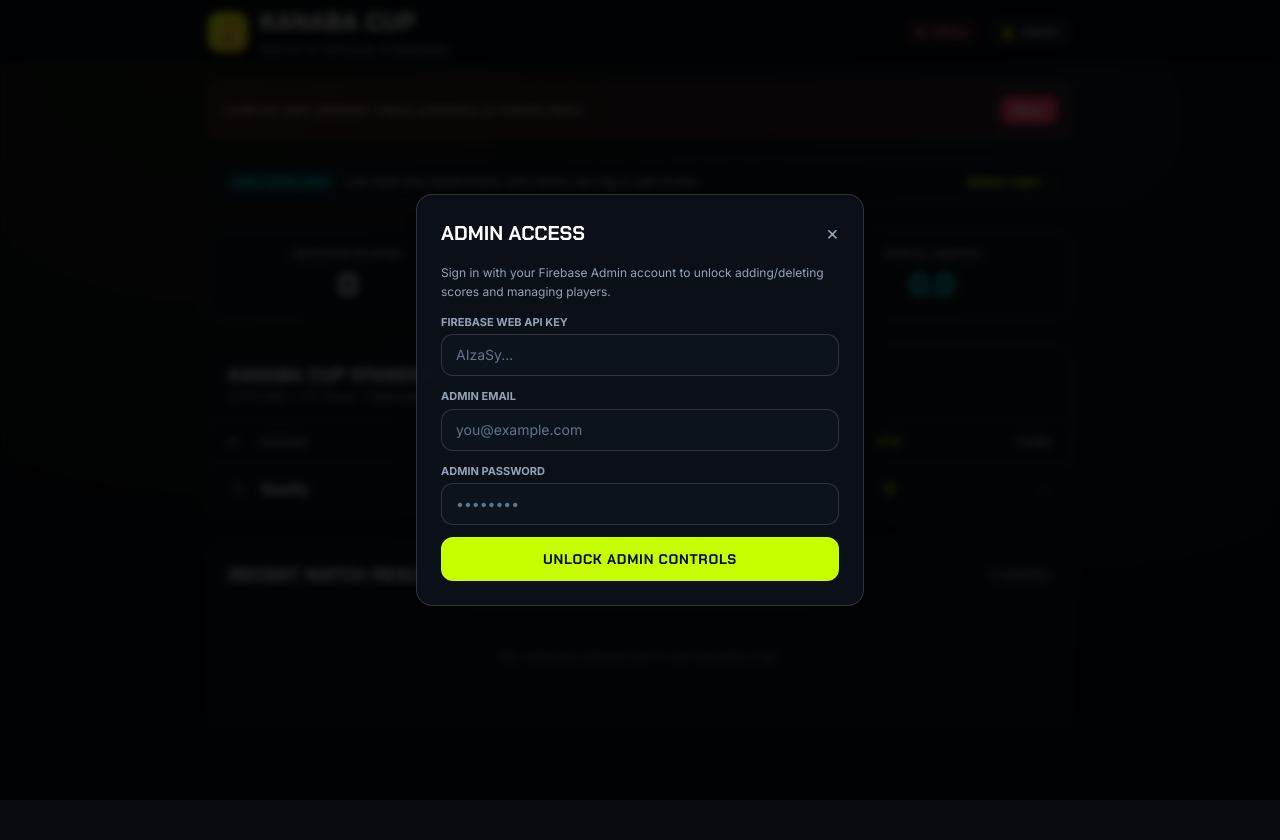
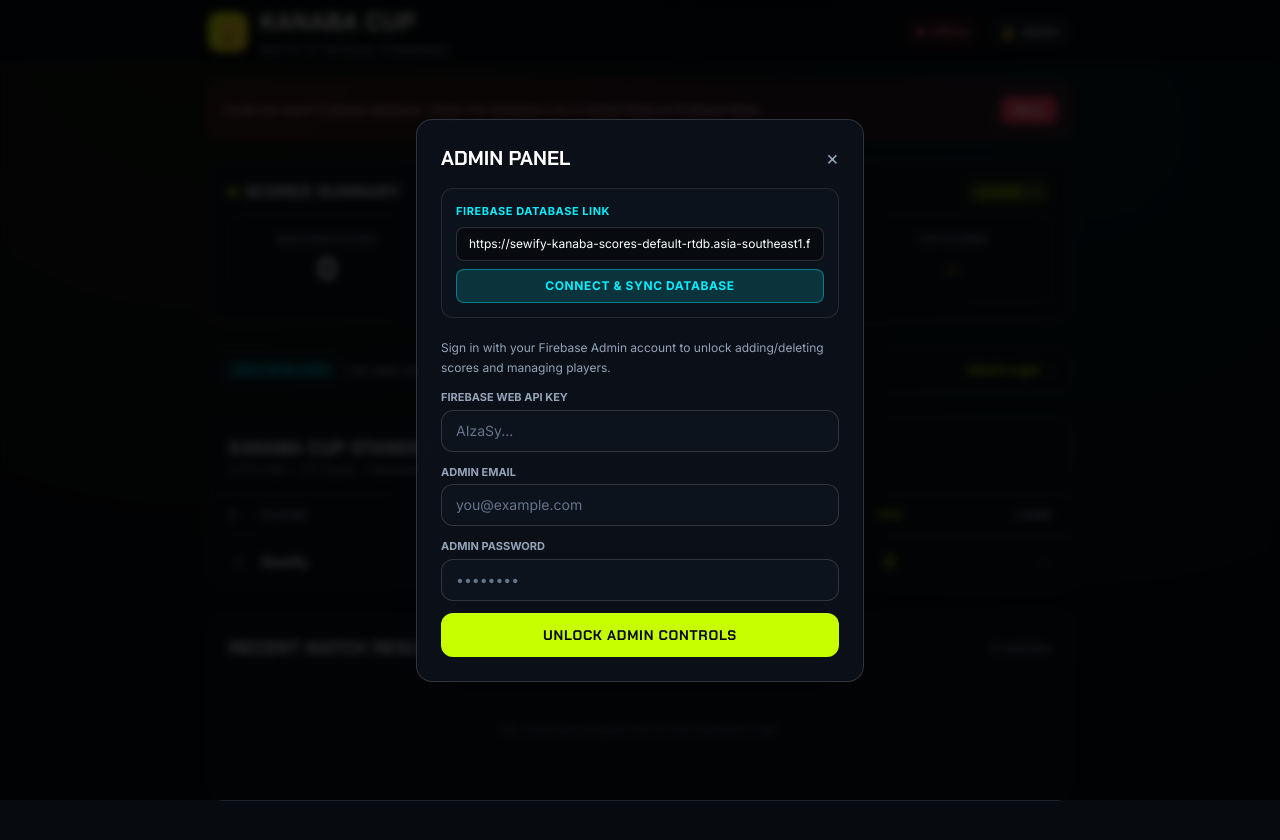
Before and after one commit to fadlyoo/Sweify-kanaba-cup, a plain HTML site: page index.html in a window 1280 px wide. Both pictures are taken after a click on the button "Admin Login →". Before the commit the page ends 800 px from the top, so only its background shows below. Drawn offline with nearby package versions, Linux system fonts and the light colour scheme; no server answers.

Commit message:
Update index.html

```diff
--- a/index.html
+++ b/index.html
@@ -95,6 +95,44 @@
 
   <main class="max-w-4xl mx-auto px-4 pt-5 space-y-6">
 
+    <!-- TOP OF BODY: Scores Summary Hero Section -->
+    <section class="glass-card rounded-2xl p-4 sm:p-5 border-white/10">
+      <div class="flex items-center justify-between mb-3">
+        <div class="flex items-center gap-2">
+          <span class="w-2 h-2 rounded-full bg-volt"></span>
+          <h2 class="font-display font-bold text-sm sm:text-base uppercase tracking-wider text-white">Scores Summary</h2>
+        </div>
+        <span id="summaryLeaderBadge" class="text-[11px] font-bold uppercase tracking-wider px-2.5 py-1 rounded-full bg-volt/15 text-volt">
+          Leader: —
+        </span>
+      </div>
+
+      <div class="grid grid-cols-2 sm:grid-cols-4 gap-3">
+        <div class="bg-pitch-900/90 border border-white/5 rounded-xl p-3.5 text-center">
+          <p class="text-[10px] font-bold uppercase tracking-wider text-slate-400">Matches Played</p>
+          <p id="statMatches" class="font-display font-bold text-2xl sm:text-3xl text-white mt-1">0</p>
+        </div>
+        <div class="bg-pitch-900/90 border border-white/5 rounded-xl p-3.5 text-center">
+          <p class="text-[10px] font-bold uppercase tracking-wider text-slate-400">Total Goals</p>
+          <p id="statGoals" class="font-display font-bold text-2xl sm:text-3xl text-volt mt-1">0</p>
+        </div>
+        <div class="bg-pitch-900/90 border border-white/5 rounded-xl p-3.5 text-center">
+          <p class="text-[10px] font-bold uppercase tracking-wider text-slate-400">Goals / Match</p>
+          <p id="statAvgGoals" class="font-display font-bold text-2xl sm:text-3xl text-cyan mt-1">0.0</p>
+        </div>
+        <div class="bg-pitch-900/90 border border-white/5 rounded-xl p-3.5 text-center">
+          <p class="text-[10px] font-bold uppercase tracking-wider text-slate-400">Top Scorer</p>
+          <p id="statTopScorer" class="font-display font-bold text-base sm:text-lg text-amber-300 mt-2 truncate">—</p>
+        </div>
+      </div>
+
+      <!-- Latest Match Highlight Strip -->
+      <div id="latestMatchStrip" class="hidden mt-3 pt-3 border-t border-white/10 flex items-center justify-between text-xs text-slate-300">
+        <span class="text-[10px] font-bold uppercase tracking-wider text-slate-400">Latest Result</span>
+        <span id="latestMatchText" class="font-semibold text-white"></span>
+      </div>
+    </section>
+
     <!-- Mode Status Banner -->
     <div id="modeBanner" class="glass-card rounded-2xl px-4 py-3 flex items-center justify-between gap-3 text-xs">
       <div class="flex items-center gap-2 text-slate-300">
@@ -167,22 +205,6 @@
       </div>
     </section>
 
-    <!-- Tournament Summary Stats -->
-    <section class="grid grid-cols-3 gap-3">
-      <div class="glass-card rounded-2xl p-4 text-center">
-        <p class="text-[11px] font-bold uppercase tracking-wider text-slate-400">Matches Played</p>
-        <p id="statMatches" class="font-display font-bold text-2xl sm:text-3xl text-white mt-1">0</p>
-      </div>
-      <div class="glass-card rounded-2xl p-4 text-center">
-        <p class="text-[11px] font-bold uppercase tracking-wider text-slate-400">Total Goals</p>
-        <p id="statGoals" class="font-display font-bold text-2xl sm:text-3xl text-volt mt-1">0</p>
-      </div>
-      <div class="glass-card rounded-2xl p-4 text-center">
-        <p class="text-[11px] font-bold uppercase tracking-wider text-slate-400">Goals / Match</p>
-        <p id="statAvgGoals" class="font-display font-bold text-2xl sm:text-3xl text-cyan mt-1">0.0</p>
-      </div>
-    </section>
-
     <!-- Live Standings Leaderboard -->
     <section class="glass-card rounded-2xl overflow-hidden">
       <div class="px-5 py-4 border-b border-white/10 flex flex-wrap items-center justify-between gap-2">
@@ -238,16 +260,28 @@
 
   </main>
 
-  <!-- Admin Login Modal -->
+  <!-- Admin Panel Modal -->
   <div id="adminModal" class="hidden fixed inset-0 z-50 bg-black/80 backdrop-blur-sm flex items-center justify-center p-4">
-    <div class="glass-card rounded-2xl max-w-md w-full p-6 border border-white/15 shadow-2xl space-y-4">
+    <div class="glass-card rounded-2xl max-w-md w-full p-6 border border-white/15 shadow-2xl space-y-4 max-h-[90vh] overflow-y-auto">
       <div class="flex items-center justify-between">
-        <h3 class="font-display font-bold text-xl uppercase text-white">Admin Access</h3>
+        <h3 class="font-display font-bold text-xl uppercase text-white">Admin Panel</h3>
         <button onclick="closeAdminModal()" class="text-slate-400 hover:text-white text-xl leading-none">&times;</button>
       </div>
 
+      <!-- Firebase Database Link Connection Field (Always accessible in Admin Panel) -->
+      <div class="p-3.5 rounded-xl bg-pitch-900/90 border border-white/10 space-y-2">
+        <div class="flex items-center justify-between">
+          <label class="block text-[11px] font-bold uppercase tracking-wider text-cyan">Firebase Database Link</label>
+          <span id="dbSavedToast" class="hidden text-[10px] font-bold text-emerald-400">Connected!</span>
+        </div>
+        <input id="fbDbUrlInput" type="url" placeholder="https://your-project-default-rtdb.firebaseio.com" class="w-full bg-pitch-950 border border-white/15 rounded-lg px-3 py-2 text-xs text-white placeholder-slate-500 focus:outline-none focus:border-cyan" />
+        <button type="button" onclick="updateDatabaseUrl()" class="w-full py-2 rounded-lg bg-cyan/15 hover:bg-cyan/25 border border-cyan/40 text-cyan font-bold text-xs uppercase tracking-wider transition">
+          Connect & Sync Database
+        </button>
+      </div>
+
       <!-- Logged Out Form -->
-      <div id="adminLoginForm" class="space-y-3">
+      <div id="adminLoginForm" class="space-y-3 pt-1">
         <p class="text-xs text-slate-400 leading-relaxed">
           Sign in with your Firebase Admin account to unlock adding/deleting scores and managing players.
         </p>
@@ -315,9 +349,15 @@
   </datalist>
 
   <script>
-    // Hardcoded Firebase Realtime Database URL & Room Path
-    const DB_URL = "https://sewify-kanaba-scores-default-rtdb.asia-southeast1.firebasedatabase.app";
+    // Default Firebase Realtime Database URL & Room Path
+    const DEFAULT_DB_URL = "https://sewify-kanaba-scores-default-rtdb.asia-southeast1.firebasedatabase.app";
     const ROOM_PATH = "rooms/KANABA-CUP-FC27";
+
+    function normalizeDbUrl(url) {
+      return String(url || DEFAULT_DB_URL).trim().replace(/\/+$/, "");
+    }
+
+    let dbUrl = normalizeDbUrl(localStorage.getItem("kc_fb_dburl") || DEFAULT_DB_URL);
 
     // Application State
     let state = {
@@ -337,6 +377,25 @@
       return Boolean(auth.idToken && auth.apiKey);
     }
 
+    // Save & Connect Firebase Database URL from Admin Panel
+    async function updateDatabaseUrl() {
+      const input = document.getElementById("fbDbUrlInput");
+      const raw = input.value.trim();
+      if (!raw || !raw.startsWith("http")) {
+        alert("Please enter a valid Firebase Realtime Database URL (starting with https://).");
+        return;
+      }
+      dbUrl = normalizeDbUrl(raw);
+      localStorage.setItem("kc_fb_dburl", dbUrl);
+      input.value = dbUrl;
+
+      const toast = document.getElementById("dbSavedToast");
+      toast.classList.remove("hidden");
+      setTimeout(() => toast.classList.add("hidden"), 2500);
+
+      await fetchCloudData();
+    }
+
     // Sanitize players list: always remove "Kanaba" if ever present
     function sanitizePlayers(list) {
       const cleaned = (Array.isArray(list) ? list : ["Sewify"])
@@ -349,7 +408,7 @@
     async function fetchCloudData() {
       setSyncStatus("syncing", "Syncing...");
       try {
-        const res = await fetch(`${DB_URL}/${ROOM_PATH}.json`);
+        const res = await fetch(`${dbUrl}/${ROOM_PATH}.json`);
         if (!res.ok) throw new Error(`HTTP ${res.status}`);
         const data = await res.json();
 
@@ -361,7 +420,6 @@
           state.players = cleanedPlayers;
           state.matches = rawMatches.filter(Boolean).sort((a, b) => (b.timestamp || 0) - (a.timestamp || 0));
 
-          // If "Kanaba" was still sitting in the database and Admin is signed in, clean it permanently
           if (isAdmin() && rawPlayers.some(p => String(p).trim().toLowerCase() === "kanaba")) {
             await saveCloudData();
           }
@@ -375,7 +433,7 @@
       } catch (err) {
         console.error(err);
         setSyncStatus("error", "Offline");
-        showAlert("Could not reach database. Check connection or Firebase Rules.");
+        showAlert("Could not reach Firebase database. Check the Database Link in Admin Panel or Firebase Rules.");
       }
     }
 
@@ -409,7 +467,7 @@
 
       setSyncStatus("syncing", "Saving...");
       try {
-        const url = `${DB_URL}/${ROOM_PATH}.json?auth=${encodeURIComponent(auth.idToken)}`;
+        const url = `${dbUrl}/${ROOM_PATH}.json?auth=${encodeURIComponent(auth.idToken)}`;
         const res = await fetch(url, {
           method: "PUT",
           headers: { "Content-Type": "application/json" },
@@ -442,7 +500,7 @@
       } catch (err) {
         console.error(err);
         setSyncStatus("error", "Save Failed");
-        showAlert("Failed to save to Firebase. Check your internet connection.");
+        showAlert("Failed to save to Firebase. Check your internet connection or Database Link.");
         return false;
       }
     }
@@ -658,11 +716,12 @@
 
     // Render Functions
     function renderAll() {
+      const standings = computeStandings();
       updateAdminUI();
+      renderStats(standings);
       renderPlayerSelects();
-      renderStandings();
+      renderStandings(standings);
       renderMatches();
-      renderStats();
     }
 
     function updateAdminUI() {
@@ -704,8 +763,7 @@
       }
     }
 
-    function renderStandings() {
-      const rows = computeStandings();
+    function renderStandings(rows) {
       const tbody = document.getElementById("standingsBody");
       const admin = isAdmin();
 
@@ -823,7 +881,7 @@
       }).join("");
     }
 
-    function renderStats() {
+    function renderStats(standings) {
       const totalMatches = state.matches.length;
       const totalGoals = state.matches.reduce((sum, m) => sum + (m.homeScore || 0) + (m.awayScore || 0), 0);
       const avg = totalMatches > 0 ? (totalGoals / totalMatches).toFixed(1) : "0.0";
@@ -831,11 +889,35 @@
       document.getElementById("statMatches").textContent = totalMatches;
       document.getElementById("statGoals").textContent = totalGoals;
       document.getElementById("statAvgGoals").textContent = avg;
+
+      // Leader badge
+      const leader = standings.find(r => r.mp > 0);
+      document.getElementById("summaryLeaderBadge").textContent = leader
+        ? `Leader: ${leader.name} (${leader.pts} PTS)`
+        : "Leader: —";
+
+      // Top Scorer
+      const byGoals = [...standings].filter(r => r.gf > 0).sort((a, b) => b.gf - a.gf);
+      document.getElementById("statTopScorer").textContent = byGoals.length > 0
+        ? `${byGoals[0].name} (${byGoals[0].gf})`
+        : "—";
+
+      // Latest Match Highlight Strip
+      const latestStrip = document.getElementById("latestMatchStrip");
+      if (state.matches.length > 0) {
+        const m = state.matches[0];
+        document.getElementById("latestMatchText").textContent = `${m.homePlayer} ${m.homeScore} - ${m.awayScore} ${m.awayPlayer}`;
+        latestStrip.classList.remove("hidden");
+      } else {
+        latestStrip.classList.add("hidden");
+      }
     }
 
     // Modal & Status Helpers
     function openAdminModal() {
       const admin = isAdmin();
+      document.getElementById("fbDbUrlInput").value = dbUrl;
+      document.getElementById("dbSavedToast").classList.add("hidden");
       document.getElementById("adminLoginForm").classList.toggle("hidden", admin);
       document.getElementById("adminLoggedInView").classList.toggle("hidden", !admin);
       document.getElementById("adminAuthError").classList.add("hidden");
```
